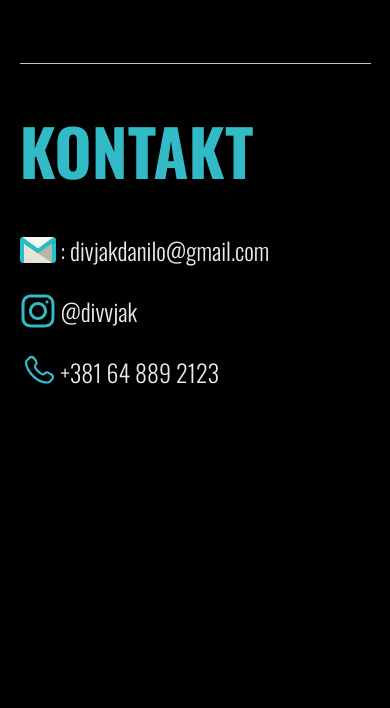
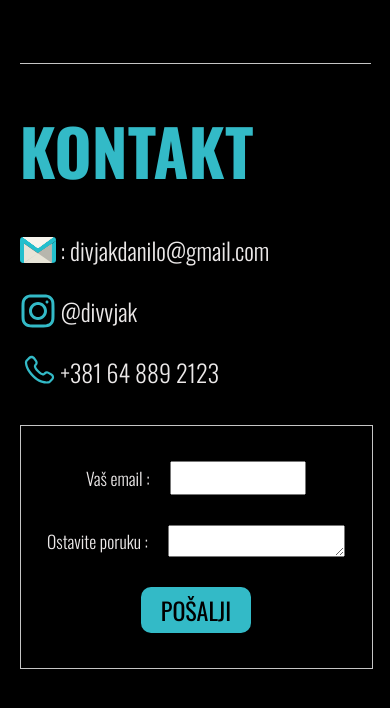
Before and after one commit to danilodivjak/portfolio, a plain HTML site: page index.html in a window 390 px wide. Shown: the part 5097-5805 px from the top of the page. Before the commit the page ends 5526 px from the top, so only its background shows below. Drawn offline with nearby package versions, Linux system fonts and the light colour scheme; a web font is replaced by a local one.

Commit message:
Dodata forma

```diff
--- a/index.html
+++ b/index.html
@@ -178,6 +178,27 @@
                     <p>+381 64 889 2123</p>
                 </div>
             </div>
+            <div class="contact-form">
+                <form
+                    action="https://formspree.io/f/xoveqyvw"
+                    method="POST"
+                >
+                <label>
+                    Vaš email :
+                    <input type="email" name="email">
+                </label>
+
+                <label>
+                    Ostavite poruku :
+                    <textarea name="message"></textarea>
+                </label>
+
+                <div class="form-btn">
+                    <button type="submit">Pošalji</button>
+                </div>
+
+                </form>
+            </div>
         </div>
     </div>
 
--- a/style.scss
+++ b/style.scss
@@ -216,6 +216,62 @@ body{
                 font-size: 2rem;
             }
         }
+        .contact-form{
+            display: flex;
+            flex-direction: column;
+            border: 1px solid #c5c5c5;
+            margin: 8% auto;
+            width: 50%;
+            form{
+                display: flex;
+                flex-direction: column;
+                justify-content:center;
+                align-items:center;
+                margin: 10% auto;
+                width: 80%;
+                gap: 30px;
+
+                label{
+                    display: flex;
+                    flex-direction: row;
+                    align-items:center;
+                    justify-content: center;
+                    font-size: 2rem;
+
+                    input{
+                        width: 50%;
+                        height: 30px;
+                        margin-left: 20px;
+                    }
+
+                    textarea{
+                        margin-left: 20px;
+                        max-width: 300px;
+                        min-height: 30px;
+                    }
+                }
+                .form-btn{
+                    button{
+                        background-color: #33BAC7;
+                        padding: 5px 20px;
+                        font-size: 1.5rem;
+                        border:none;
+                        border-radius: 10px;
+                        color:black;
+                        font-family: "Oswald", sans-serif;
+                        text-transform: uppercase;
+                        cursor: pointer;
+                        transition: transform 0.3s ease;
+
+                        &:hover{
+                            background-color: black;
+                            color:#33BAC7;
+                            animation: btnHover 0.5s ease forwards;
+                        }
+                    }
+                }
+            }
+        }
     }
 }
 
@@ -249,6 +305,18 @@ body{
                         margin: 5% 0;
                     }
                 }
+            }
+        }
+    }
+
+    .contact{
+        .contact-content{
+            .contact-form{
+                display: flex;
+                flex-direction: column;
+                border: 1px solid #c5c5c5;
+                margin: 8% auto;
+                width: 75%;
             }
         }
     }
@@ -342,6 +410,16 @@ body{
                 flex-direction: column;
                 gap: 25px;
             }
+            .contact-form{
+                width: 100%;
+
+                form{
+                    width: 90%;
+                    label{
+                        font-size: 1.4rem;
+                    }
+                }
+            }
         }
     }
 }
@@ -421,6 +499,14 @@ body{
             .contact-me{
                 margin: 10% 0;
             }
+
+            .contact-form{
+                form{
+                    label{
+                        font-size: 1.1rem;
+                    }
+                }
+            }
         }
     }
 }
```
Also changed, not shown: style.css, 1 other file.
